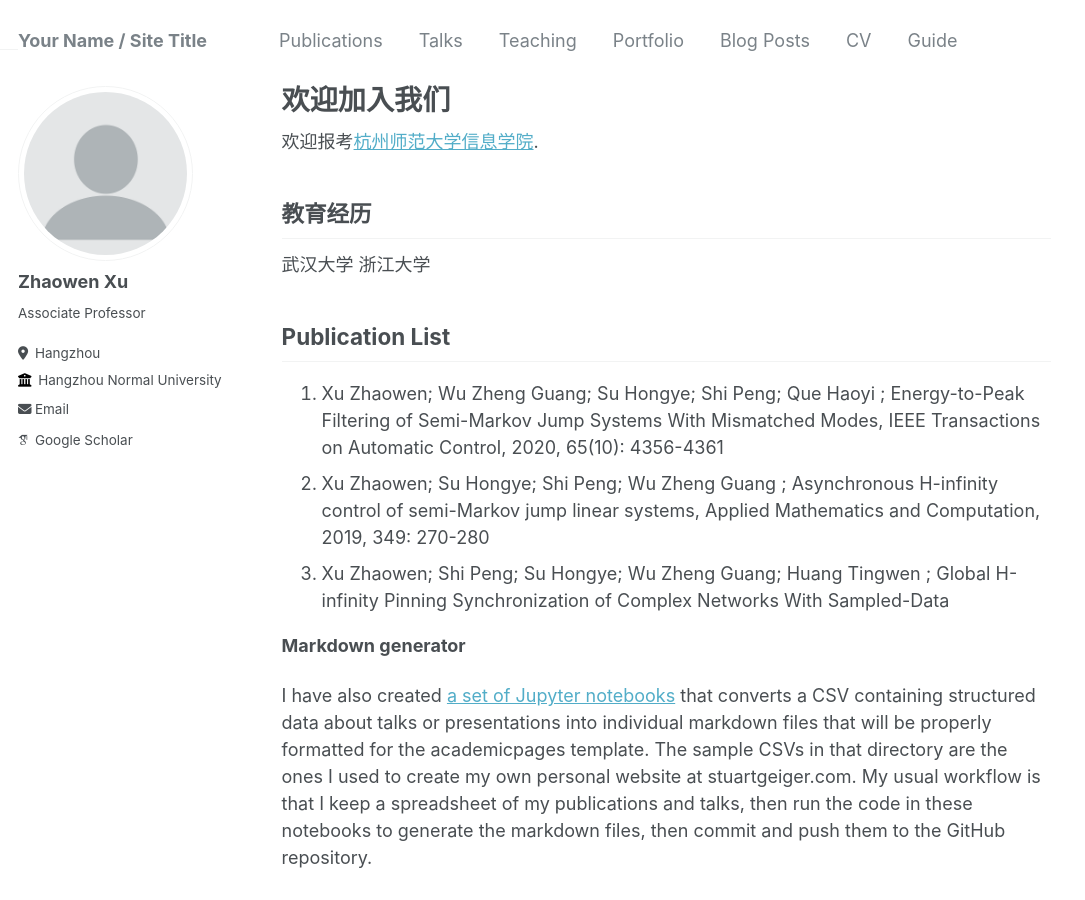
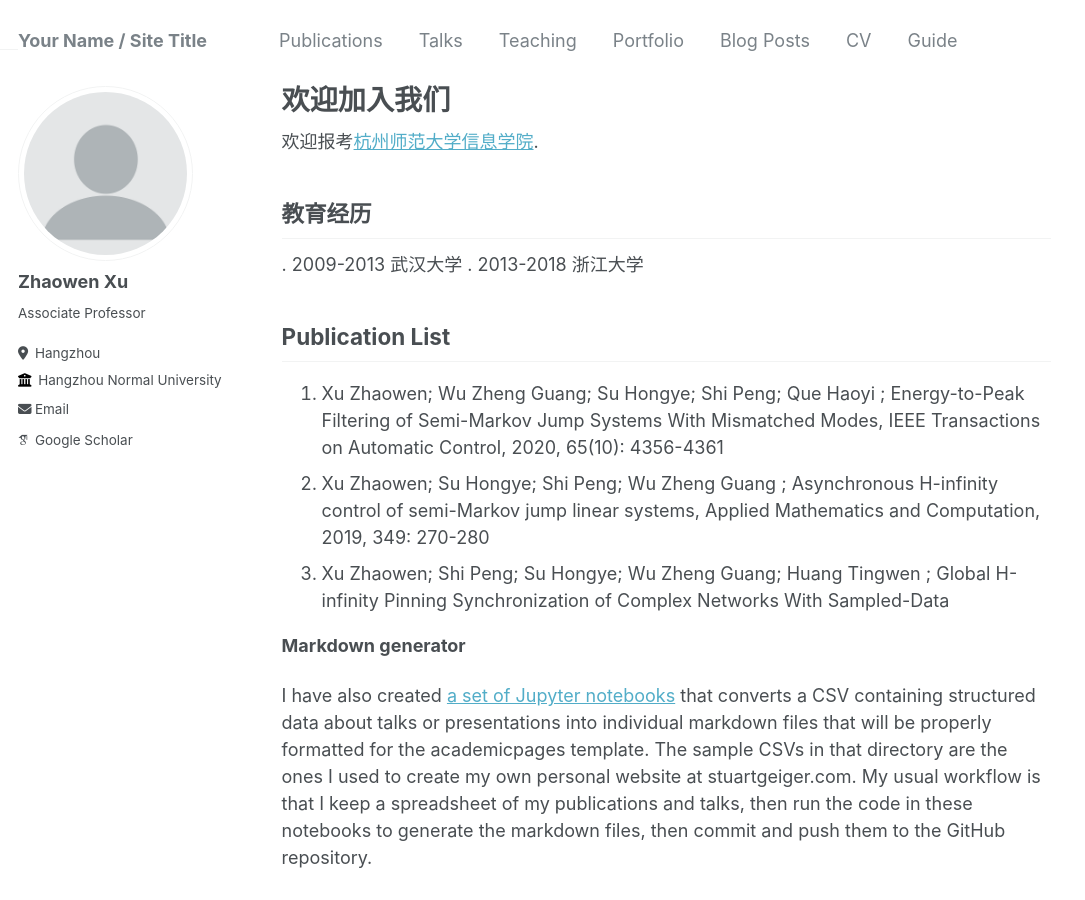
Before and after one commit to zhaowens/homepage, a Jekyll site: the page built from _pages/about.md, in a window 1280 px wide and 900 px high. Shown: the whole window, without its empty margins (0-1085 px from the left). Built offline with Jekyll 4.4.1, drawn with Linux system fonts in a browser that asks for light colours; some web fonts are replaced.

Commit message:
Update about.md

```diff
--- a/_pages/about.md
+++ b/_pages/about.md
@@ -11,8 +11,8 @@ redirect_from:
 
 教育经历
 ------
-武汉大学
-浙江大学
+. 2009-2013 武汉大学
+. 2013-2018 浙江大学
 
 Publication List
 ------
```
